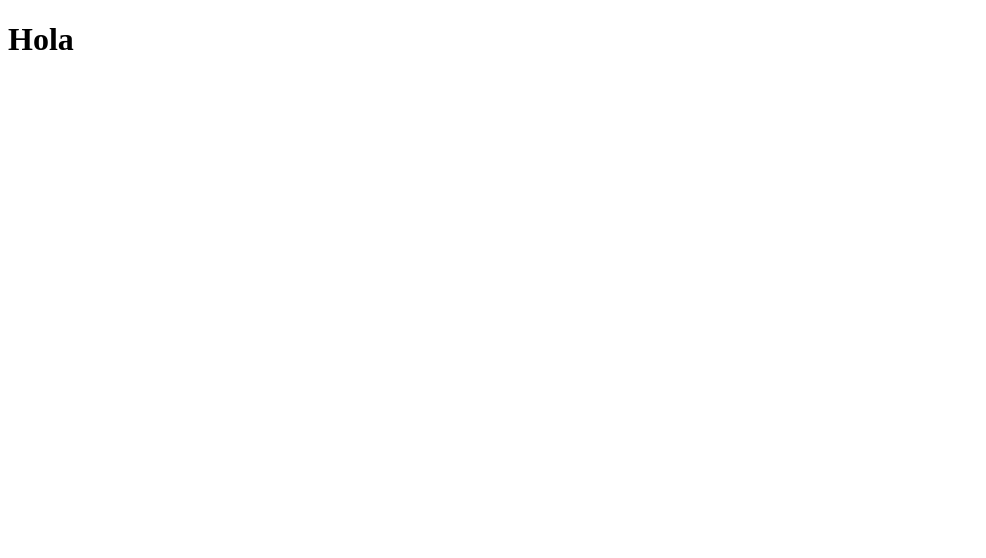
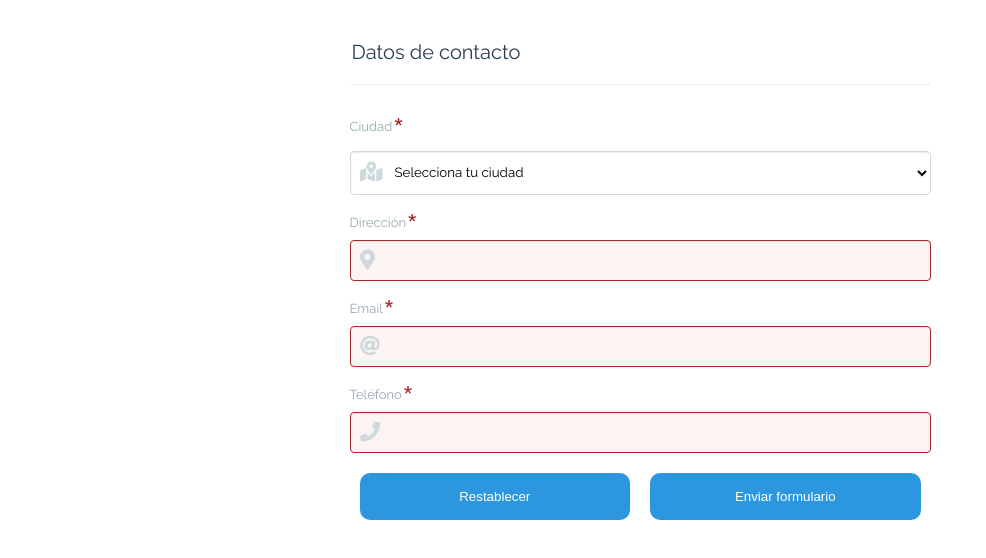
Before and after one commit to Angelozam17/politecnicointernacional, a plain HTML site: page Programación/clase_8/Tarea/datos-contacto.html in a window 1280 px wide. Shown: the whole page, without its empty margins (0-986 px from the left). Drawn offline with Linux system fonts and the light colour scheme.

Commit message:
Terminé los forms

```diff
--- a/Programación/clase_8/Tarea/css/main.css
+++ b/Programación/clase_8/Tarea/css/main.css
@@ -65,34 +65,36 @@ input
 .form fieldset div .label {
   display: block;
   font-size: 1.3rem;
+  font-weight: 300;
   color: #94aab0;
   position: relative;
 }
 .form fieldset div .label::after {
   position: absolute;
-  top: 35px;
-  right: 11px;
-  content: "";
-  width: 5px;
-  height: 5px;
-  border-radius: 50%;
-  background-color: #a52a2a;
-  font-size: 2em;
+  top: -10px;
+  content: "*";
+  color: #a52a2a;
+  font-size: 3em;
   z-index: 1;
 }
-.form fieldset div label {
+.form fieldset div label,
+.form fieldset div select {
   font-family: inherit;
 }
 .form fieldset div input[type="text"],
 .form fieldset div input[type="email"],
 .form fieldset div input[type="number"],
-.form fieldset div input[type="date"] {
+.form fieldset div input[type="date"],
+.form fieldset div input[type="tel"],
+.form fieldset div input[type="password"],
+.form fieldset div select {
   display: block;
   width: 100%;
   padding: 12px;
   padding-left: 40px;
   border: 1px solid #cfd9db;
   border-radius: 0.3em;
+  outline: none;
   background-color: #fff;
   box-shadow: inset 0 1px 1px rgba(0,0,0,0.08);
 /*-webkit-appearance: none;
@@ -104,9 +106,20 @@ input
 .form fieldset div input[type="text"]:focus,
 .form fieldset div input[type="email"]:focus,
 .form fieldset div input[type="number"]:focus,
-.form fieldset div input[type="date"]:focus {
+.form fieldset div input[type="date"]:focus,
+.form fieldset div input[type="tel"]:focus,
+.form fieldset div input[type="password"]:focus,
+.form fieldset div select:focus {
   border-color: #2c97de;
   box-shadow: 0 0 10px rgba(44,151,222,0.2);
+}
+.form fieldset div input:invalid {
+  border: 1px solid #a52a2a;
+  background-color: #fcf3f3;
+}
+.form fieldset div input:valid {
+  border: 1px solid #90ee90;
+  background-color: #ecffec;
 }
 .form fieldset .datos-personales__btn {
   display: flex;
--- a/Programación/clase_8/Tarea/datos-contacto.html
+++ b/Programación/clase_8/Tarea/datos-contacto.html
@@ -4,9 +4,81 @@
     <meta charset="UTF-8">
     <meta name="viewport" content="width=device-width, initial-scale=1.0">
     <meta http-equiv="X-UA-Compatible" content="ie=edge">
-    <title>Datos del contacto | Angelo Zambrano</title>
+
+    <!--CSS Main-->
+    <link rel="stylesheet" href="css/main.css">
+
+    <!--Fonts-->
+    <link href="https://fonts.googleapis.com/css?family=Raleway" rel="stylesheet">
+
+    <!--Font Awesome-->
+    <link rel="stylesheet" href="https://use.fontawesome.com/releases/v5.7.2/css/all.css">
+
+    <title>Datos contacto | Angelo Zambrano</title>
 </head>
 <body>
-    <h1>Hola</h1>
+
+    <form action="datos-usuario.html" method="POST" class="form">
+
+        <fieldset class="form__datos-personales">
+
+            <legend>Datos de contacto</legend>
+
+            <div>
+                <h4 class="label">Ciudad</h4>
+                <div class="div-input">
+
+                    <i class="fas fa-map-marked-alt"></i>
+                    <select name="city" class="ciudad">
+                        <option value="0">Selecciona tu ciudad</option>
+                        <option value="1">Bogotá</option>
+                        <option value="2">Medellín</option>
+                        <option value="3">Cali</option>
+                        <option value="4">Barranquilla</option>
+                        <option value="5">Cartagena </option>
+                        <option value="6">Cúcuta</option>
+                        <option value="7">Soledad</option>
+                        <option value="8">Ibagué</option>
+
+                    </select>
+                </div>
+            </div>
+
+
+            <div>
+                <label for="address" class="label">Dirección</label>
+                <div class="div-input">
+                    <input type="text" name="address" id="address" required>
+                    <i class="name fas fa-map-marker-alt"></i>
+                </div>
+            </div>
+
+
+            <div>
+                <label for="email" class="label">Email</label>
+                <div class="div-input">
+                    <input type="email" name="email" id="email" required>
+                    <i class="fas fa-at"></i>
+                </div>
+            </div>
+
+
+            <div>
+                <label for="tel" class="label">Teléfono</label>
+                <div class="div-input">
+                    <input type="tel" name="tel" id="tel" maxlength="10" required>
+                    <i class="fas fa-phone"></i>
+                </div>
+            </div>
+
+
+            <div class="datos-personales__btn">
+                <input type="reset" value="Restablecer">
+                <input type="submit" value="Enviar formulario">
+            </div>
+
+        </fieldset>
+
+    </form>
 </body>
 </html>
```
Also changed, not shown: Programación/clase_8/Tarea/datos-usuario.html (added, +60 -0 lines), Programación/clase_8/Tarea/end.html (added, +22 -0 lines), Programación/clase_8/Tarea/js/main.js (added, +14 -0 lines), 1 other file.
